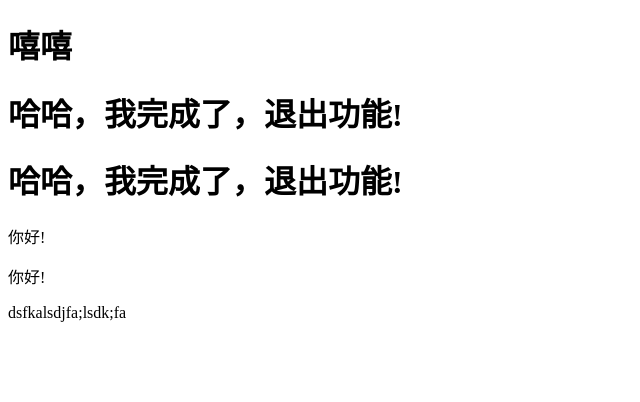
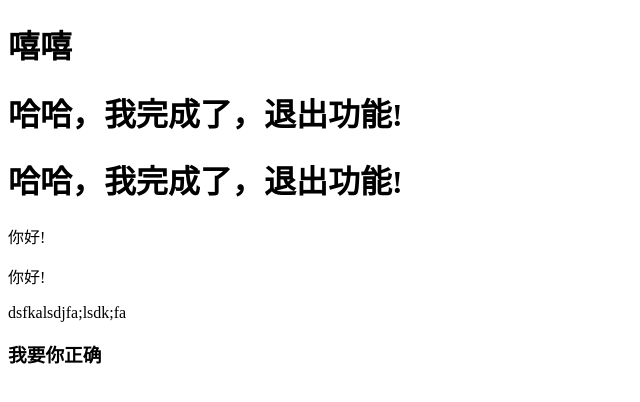
Before and after one commit to 2011308205/-mehobbyna, a plain HTML site: page index.html in a window 1280 px wide. Shown: the whole page, without its empty margins (0-640 px from the left). Drawn offline with Linux system fonts and the light colour scheme.

Commit message:
合并后提交

```diff
--- a/index.html
+++ b/index.html
@@ -13,5 +13,6 @@
    <p>你好!</p>
    <p>你好!</p>
   dsfkalsdjfa;lsdk;fa
+  <h3>我要你正确</h3>
 </body>
 </html>
```
